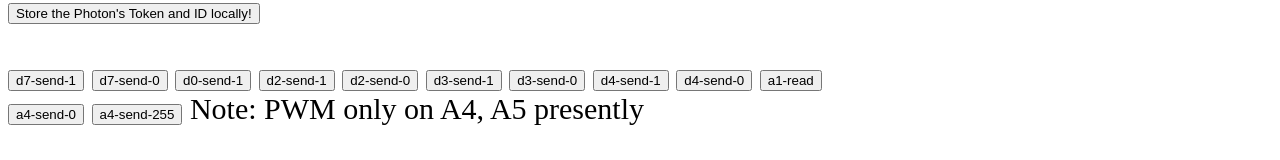
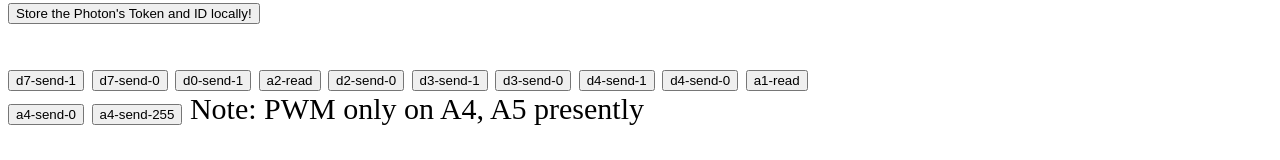
Before and after one commit to iggy00/index.html, a plain HTML site: page prep-photon-iggy.html in a window 1280 px wide. Shown: the part 380-540 px from the top of the page. Drawn offline with Linux system fonts and the light colour scheme.

Commit message:
Update prep-photon-iggy.html

```diff
--- a/prep-photon-iggy.html
+++ b/prep-photon-iggy.html
@@ -204,8 +204,8 @@ Get this from the settings area when logged into <a href="http://particle.io/bui
 
 
 
-<input type="button" value="d2-send-1" onClick="{
-    sendToSpark('d2-send-1')
+<input type="button" value="a2-read" onClick="{
+    sendToSpark('a2-read')
 }">
 
 <input type="button" value="d2-send-0" onClick="{
```
